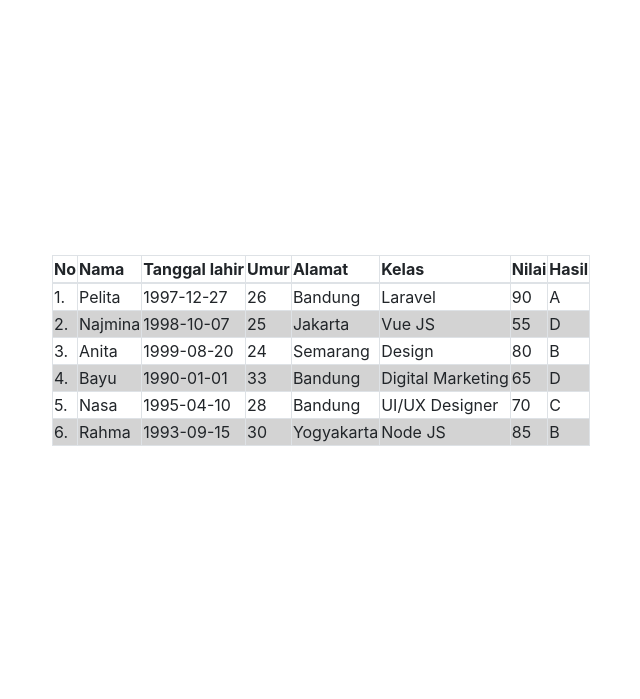
After one commit to Babett10/Latihan-PHP, a PHP site: page /Sesi28/sesi28.php in a window 1280 px wide. The commit adds this page. Shown: the top 699 px of the page, without its empty margins (33-673 px from the left). Run offline with PHP 8.4, Linux system fonts and the light colour scheme.

Commit message:
update tugas sesi 28

```diff
--- /dev/null
+++ b/Sesi28/data.json
@@ -0,0 +1,44 @@
+[
+	{
+		"nama" : "Pelita",
+		"kelas" : "Laravel",
+		"alamat" : "Bandung",
+		"tanggal_lahir" : "1997-12-27",
+		"nilai" : 90
+	},
+	{
+		"nama" : "Najmina",
+		"kelas" : "Vue JS",
+		"alamat" : "Jakarta",
+		"tanggal_lahir" : "1998-10-07",
+		"nilai" : 55
+	},
+	{
+		"nama" : "Anita",
+		"kelas" : "Design",
+		"alamat" : "Semarang",
+		"tanggal_lahir" : "1999-08-20",
+		"nilai" : 80
+	},
+	{
+		"nama" : "Bayu",
+		"kelas" : "Digital Marketing",
+		"alamat" : "Bandung",
+		"tanggal_lahir" : "1990-01-01",
+		"nilai" : 65
+	},
+	{
+		"nama" : "Nasa",
+		"kelas" : "UI/UX Designer",
+		"alamat" : "Bandung",
+		"tanggal_lahir" : "1995-04-10",
+		"nilai" : 70
+	},
+	{
+		"nama" : "Rahma",
+		"kelas" : "Node JS",
+		"alamat" : "Yogyakarta",
+		"tanggal_lahir" : "1993-09-15",
+		"nilai" : 85
+	}
+]
--- /dev/null
+++ b/Sesi28/sesi28.php
@@ -0,0 +1,88 @@
+<!DOCTYPE html>
+<html>
+<head>
+    <meta charset='utf-8'>
+    <meta http-equiv='X-UA-Compatible' content='IE=edge'>
+    <title>Sesi28</title>
+    <meta name='viewport' content='width=device-width, initial-scale=1'>
+    <link rel="stylesheet" href="https://cdn.jsdelivr.net/npm/bootstrap@4.1.3/dist/css/bootstrap.min.css" integrity="sha384-MCw98/SFnGE8fJT3GXwEOngsV7Zt27NXFoaoApmYm81iuXoPkFOJwJ8ERdknLPMO" crossorigin="anonymous">
+
+</head>
+<body>
+
+<div class="container">
+<center>
+    <div class="row">
+    <div class="col-lg-12 d-flex align-items-center" style="height: 700px;">
+    <table class="table-bordered">
+            <thead>
+                <tr>
+                  <th scope="col">No</th>
+                  <th scope="col">Nama</th>
+                  <th scope="col">Tanggal lahir</th>
+                  <th scope="col">Umur</th>
+                  <th scope="col">Alamat</th>
+                  <th scope="col">Kelas</th>
+                  <th scope="col">Nilai</th>
+                  <th scope="col">Hasil</th>
+                </tr>
+              </thead>
+            <?php
+            //panggil json
+            $data = file_get_contents("data.json");
+            $students = json_decode($data);
+
+
+
+            foreach ($students as $key => $student) {
+
+            //Umur
+            $tahun_lahir_obj = new DateTime($student->tanggal_lahir);
+            $tahun_lahir = $tahun_lahir_obj->format('Y');
+            $tahun_sekarang = date('Y');
+            $umur = $tahun_sekarang - $tahun_lahir;
+
+            //hasil
+            $nilaii = $student->nilai;
+            if ($nilaii >= 90 and $nilaii <= 100){
+                $hasil = "A";
+            }
+            else if ($nilaii >= 80 and $nilaii < 90){
+                $hasil = "B";
+            }
+            else if ($nilaii >= 70 and $nilaii < 80){
+                $hasil = "C";
+            }
+            else {
+                $hasil = "D";
+            }
+            //warna
+            if ($key % 2 == 0) {
+                $color = "white";
+            }else {
+                $color = "#D3D3D3";
+            }
+            ?>
+            <tbody>
+               <tr style="background-color: <?php echo $color ?>;">
+                    <td><?php echo $key + 1 ."." ?></td>
+                    <td><?php echo $student->nama?></td>
+                    <td><?php echo $student->tanggal_lahir?></td>
+                    <td><?php echo $umur?></td>
+                    <td><?php echo $student->alamat?></td>
+                    <td><?php echo $student->kelas?></td>
+                    <td><?php echo $student->nilai?></td>
+                    <td><?php echo $hasil?></td>
+               </tr>
+             </tbody>
+
+            <?php
+            }
+            ?>
+        </table>
+    </div>
+    </div>
+</center>
+</div>
+</body>
+</html>
--- a/sesi27.php
+++ b/sesi27.php
@@ -48,9 +48,6 @@
         <?php
         }
         ?>
-
-
     </table>
-
 </body>
 </html>
```
Also changed, not shown: sesi25.php (+10 -10 lines).
